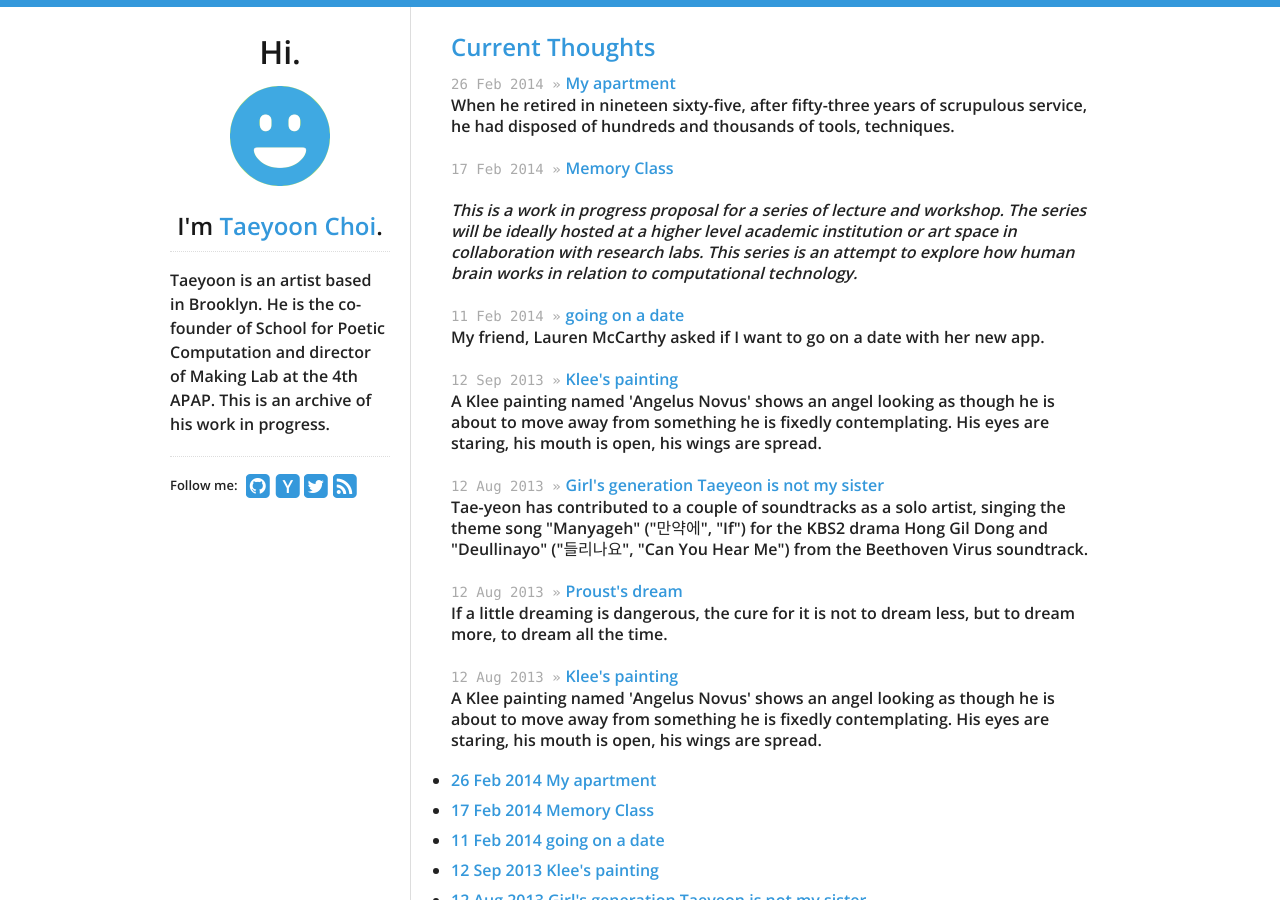
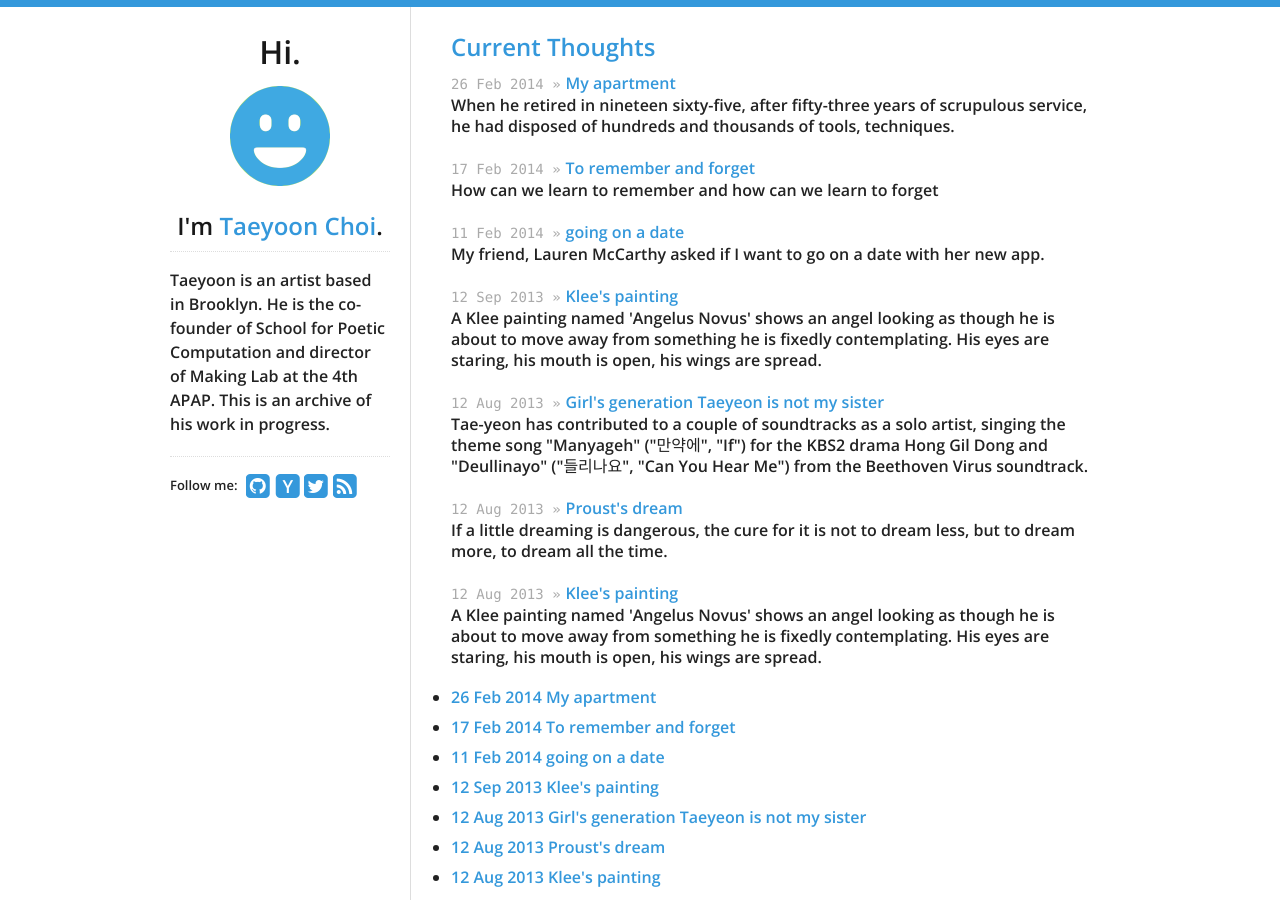
Before and after one commit to tchoi8/tchoi8.github.io, a Jekyll site: the page built from index.html, in a window 1280 px wide and 900 px high. Built offline with Jekyll 4.4.1, drawn with Linux system fonts in a browser that asks for light colours; nearby versions of some CDN libraries; some of the changed text lies outside the part shown.

Commit message:
formatted for jekyll

```diff
--- a/_posts/2014-02-17-memory-class.md
+++ b/_posts/2014-02-17-memory-class.md
@@ -1,4 +1,13 @@
-
+---
+layout: post
+title: To remember and forget
+excerpt: How can we learn to remember and how can we learn to forget
+tags:
+- teaching
+- memory
+categories:
+- teaching
+---
 *This is a work in progress proposal for a series of lecture and workshop. The series will be ideally hosted at a higher level academic institution or art space in collaboration with research labs. This series is an attempt to explore how human brain works in relation to computational technology.*
 
 **How can we learn to remember and how can we learn to forget?**
```
